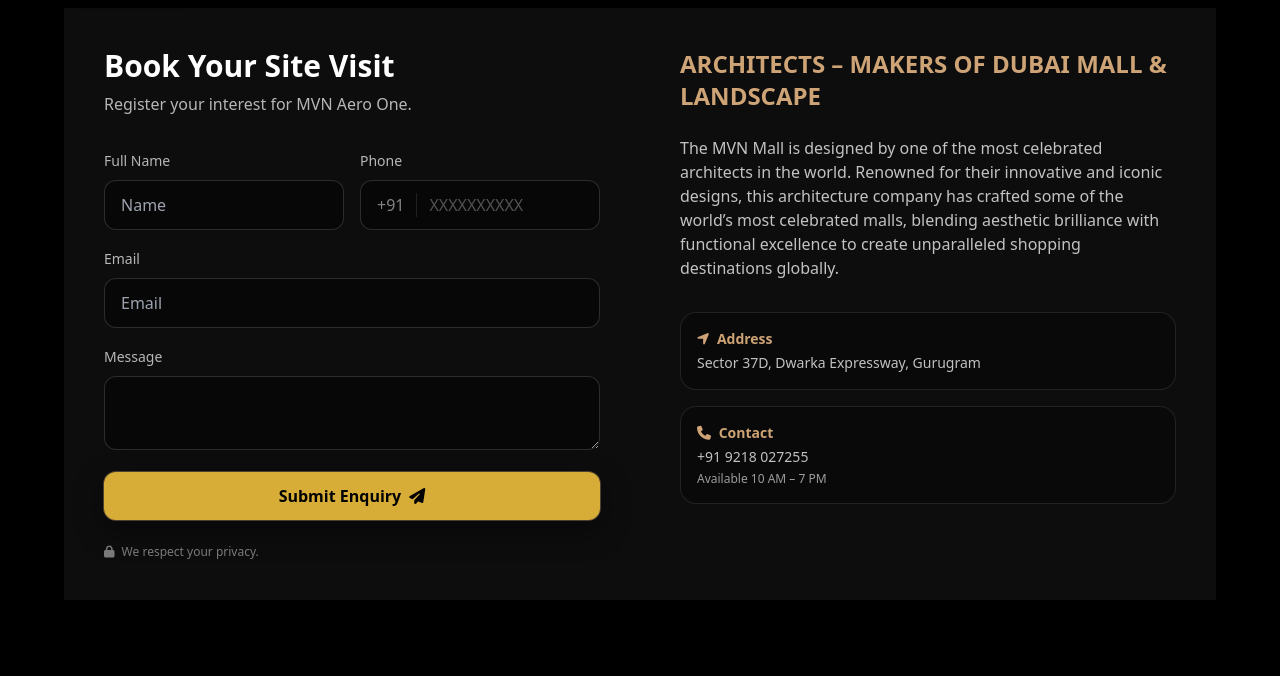
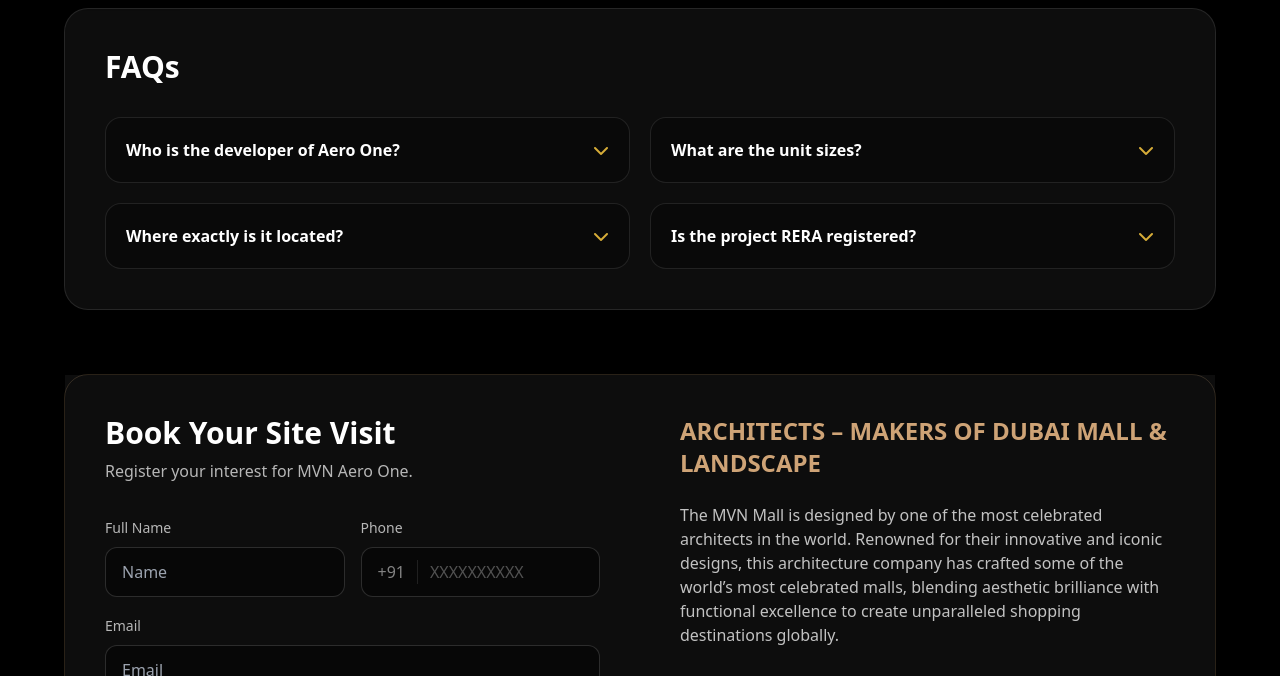
Before and after one commit to HARSHKUMAR65/VM, a plain HTML site: page index.html in a window 1280 px wide. Shown: the part 5530-6206 px from the top of the page. Drawn offline with nearby package versions, Linux system fonts and the light colour scheme.

Commit message:
inital comit

```diff
--- a/index.html
+++ b/index.html
@@ -802,9 +802,62 @@
 
             </div>
         </section>
-         <section id="contact" class="mx-auto max-w-7xl px-0 sm:px-6 lg:px-8 pb-20">
-            <div class="grid lg:grid-cols-2  items-start">
-                <div class="bg-white/5 p-6 sm:p-10 animate-on-scroll transition-all duration-1000 ease-out">
+        <section id="faq" class="mx-auto max-w-7xl px-4 sm:px-6 lg:px-8 pb-16">
+            <div
+                class="rounded-3xl border border-white/10 bg-white/5 p-6 sm:p-10 animate-on-scroll opacity-0 translate-y-8 transition-all duration-1000 ease-out">
+                <h2 class="text-2xl sm:text-3xl font-extrabold">FAQs</h2>
+                <div class="mt-8 grid lg:grid-cols-2 gap-5">
+                    <details class="group rounded-2xl border border-white/10 bg-black/30 p-5">
+                        <summary class="cursor-pointer list-none font-semibold flex items-center justify-between">
+                            Who is the developer of Aero One?
+                            <span class="text-goldB group-open:rotate-180 transition"><i
+                                    class="fa-solid fa-chevron-down"></i></span>
+                        </summary>
+                        <p class="mt-3 text-sm text-white/70">
+                            MVN Infrastructure is the developer, known for creating ultra-luxury educational and
+                            residential
+                            landmarks.
+                        </p>
+                    </details>
+
+                    <details class="group rounded-2xl border border-white/10 bg-black/30 p-5">
+                        <summary class="cursor-pointer list-none font-semibold flex items-center justify-between">
+                            What are the unit sizes?
+                            <span class="text-goldB group-open:rotate-180 transition"><i
+                                    class="fa-solid fa-chevron-down"></i></span>
+                        </summary>
+                        <p class="mt-3 text-sm text-white/70">
+                            The project offers 5.5 BHK apartments ranging from 6300 Sq. Ft. to 13500 Sq. Ft. penthouses.
+                        </p>
+                    </details>
+
+                    <details class="group rounded-2xl border border-white/10 bg-black/30 p-5">
+                        <summary class="cursor-pointer list-none font-semibold flex items-center justify-between">
+                            Where exactly is it located?
+                            <span class="text-goldB group-open:rotate-180 transition"><i
+                                    class="fa-solid fa-chevron-down"></i></span>
+                        </summary>
+                        <p class="mt-3 text-sm text-white/70">
+                            It is located in Sector 37D, Gurugram, directly on the Dwarka Expressway.
+                        </p>
+                    </details>
+
+                    <details class="group rounded-2xl border border-white/10 bg-black/30 p-5">
+                        <summary class="cursor-pointer list-none font-semibold flex items-center justify-between">
+                            Is the project RERA registered?
+                            <span class="text-goldB group-open:rotate-180 transition"><i
+                                    class="fa-solid fa-chevron-down"></i></span>
+                        </summary>
+                        <p class="mt-3 text-sm text-white/70">
+                            Yes, the project is registered with Haryana RERA (GGM/889/621/2024/116).
+                        </p>
+                    </details>
+                </div>
+            </div>
+        </section>
+         <section id="contact" class="mx-auto max-w-7xl px-0 sm:px-6 lg:px-8 pb-20  ">
+            <div class="grid lg:grid-cols-2  items-start rounded-3xl border border-goldA/20">
+                <div class="bg-white/5 p-6 sm:p-10 animate-on-scroll transition-all duration-1000 ease-out ">
                     <h2 class="text-2xl sm:text-3xl font-extrabold">Book Your Site Visit</h2>
                     <p class="mt-2 text-white/70">
                         Register your interest for MVN Aero One.
```
